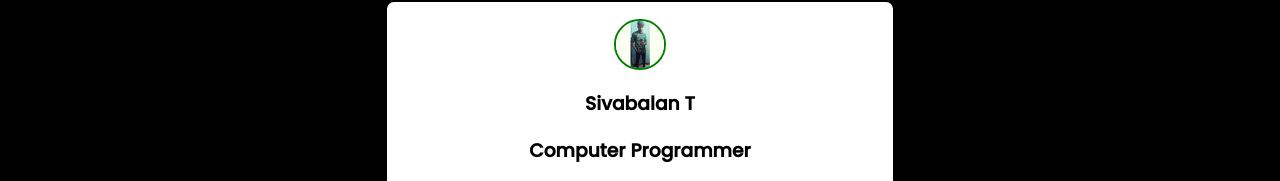
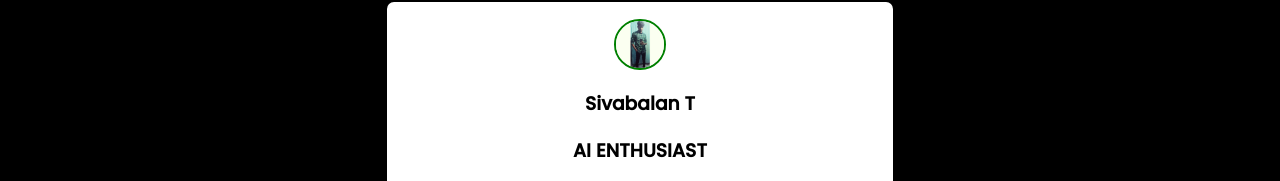
Before and after one commit to Sivabalan10/Portfolio, a plain HTML site: page index.html in a window 1280 px wide. Shown: the part 222-403 px from the top of the page. Drawn offline with Linux system fonts and the light colour scheme; some packages are replaced by stand-ins of ours; a script that the page names is missing.

Commit message:
Update index.html

```diff
--- a/index.html
+++ b/index.html
@@ -28,7 +28,7 @@
         <div class = "prof">
            <img src="profile.jpeg">
            <h3>Sivabalan T</h3>
-           <h3>Computer Programmer</h3>
+           <h3>AI ENTHUSIAST</h3>
            <p>Degree - BTech Artificial Intelligence and Machine Learning <br>(Second Year)</p>
            <a id = "res" href="Resume.pdf" download>Download My Resume</a>
         </div><br><br>
```
